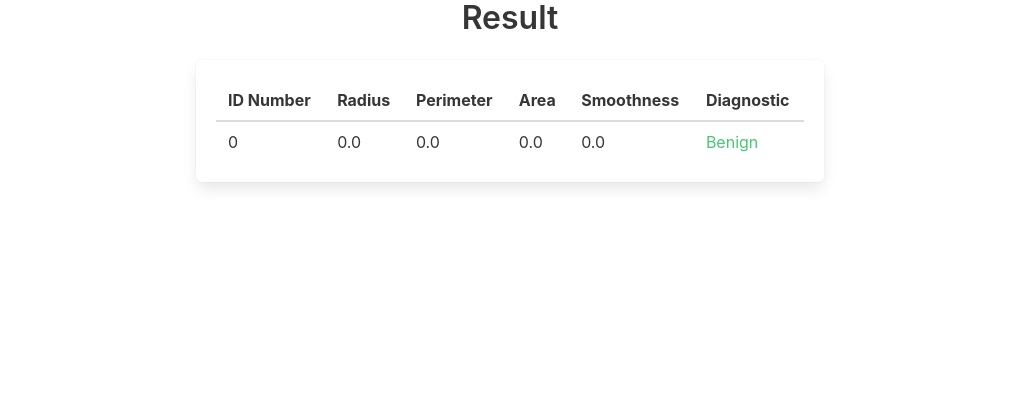
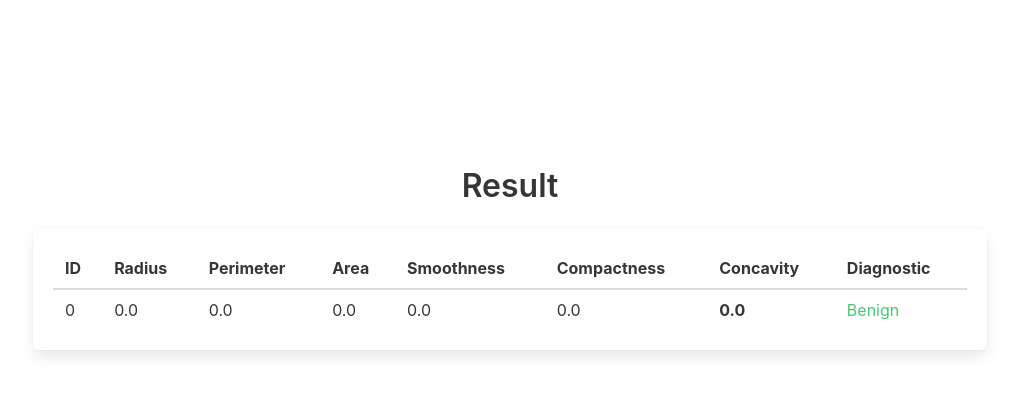
Before and after one commit to ebresafegaga/csc415, a Django app: page /app/result/ in a window 1280 px wide. Shown: the top 395 px of the page, without its empty margins (130-1149 px from the left). Run offline with Django 3.2, Linux system fonts and the light colour scheme.

Commit message:
more UI tweaks

```diff
--- a/expert_system/app/templates/app/classify.html
+++ b/expert_system/app/templates/app/classify.html
@@ -56,9 +56,11 @@
         </div>
 
         <div class="control">
+            <div class="has-text-centered">
             <button type="submit" class="button is-primary has-text-centered">
                 Classify
             </button>
+            </div>
         </div>
 
     </form>
--- a/expert_system/app/templates/app/result.html
+++ b/expert_system/app/templates/app/result.html
@@ -1,16 +1,26 @@
 {% extends 'base/base.html' %}
 {% block content %}
+<br/>
+<br/>
+<br/>
+<br/>
+<br/>
+<br/>
+
+<br/>
     <h1 class = "title is-3 has-text-centered">Result</h1>
     <div class="columns is-centered is-vcentered is-desktop">
-    <div class = "column is-half ">
+    <div class = "column is-three-quarters ">
     <div class="box">
         <table class="table is-hoverable is-fullwidth">
             <thead>
-                <th>ID Number</th>
+                <th>ID</th>
                 <th>Radius</th>
                 <th>Perimeter</th>
                 <th>Area</th>
                 <th>Smoothness</th>
+                <th>Compactness</th>
+                <th>Concavity</th>
                 <th>Diagnostic</th>
             </thead>
             <tbody>
@@ -20,6 +30,8 @@
                     <td> {{ perimeter }}</td>
                     <td> {{ area }} </td>
                     <td> {{ smoothness }} </td>
+                    <td> {{ compactness }} </td>
+                    <th> {{ concavity }} </th>
                     {% if diagnostic == 'malignant' %}
                     <td class="has-text-danger">Malignant</td>
                     {% else %}
--- a/expert_system/app/views.py
+++ b/expert_system/app/views.py
@@ -1,7 +1,5 @@
 from django.shortcuts import render
 from django.http import HttpResponse
-
-from .forms import ClassifyForm
 
 # Create your views here.
 
@@ -12,6 +10,9 @@ def classify (request):
     return render (request,  'app/classify.html')
 
 # <<< machine learning classification algorithm here >>>
+# This function should take a list of features and
+# return a diagnostic of either 'malignant' or 'benign'
+# for now, it just defualts to benign.
 def do_classify ():
     return 'benign'
 
```
Also changed, not shown: expert_system/app/templates/app/index.html (+13 -2 lines).
